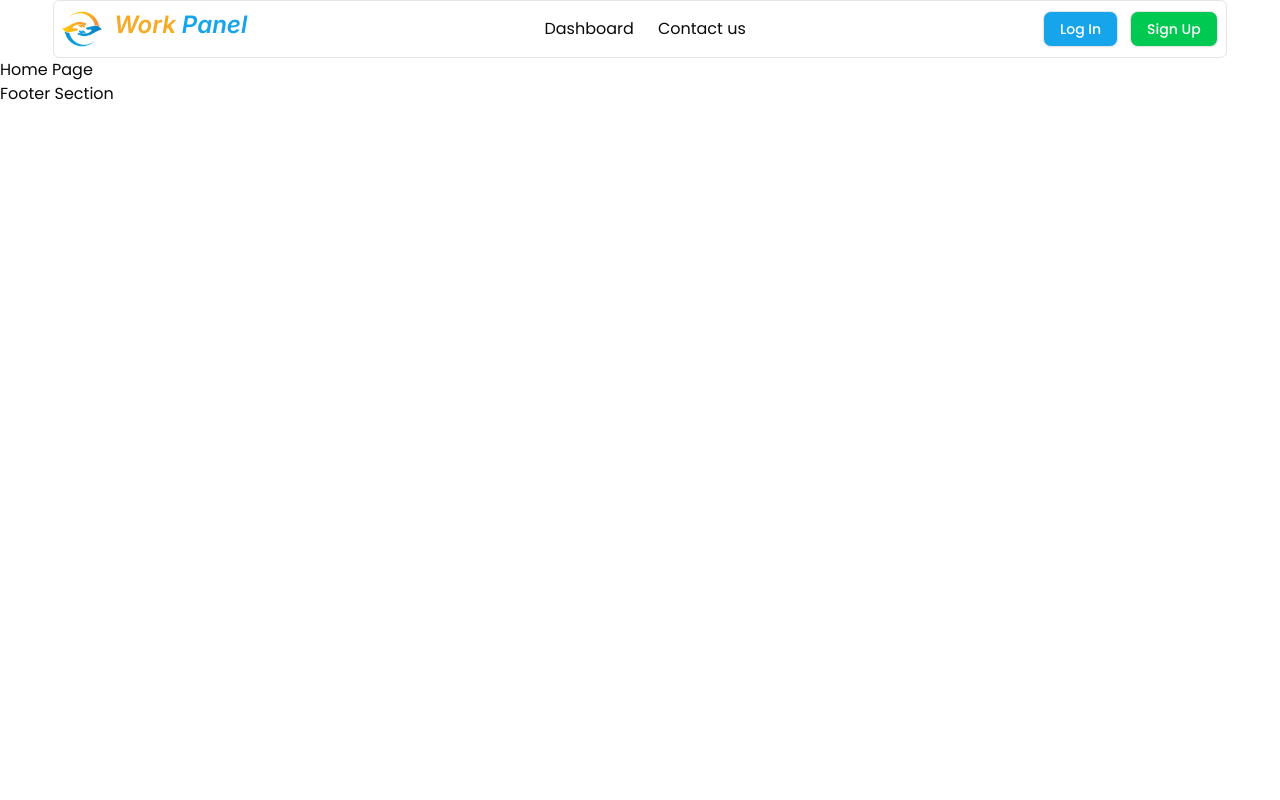
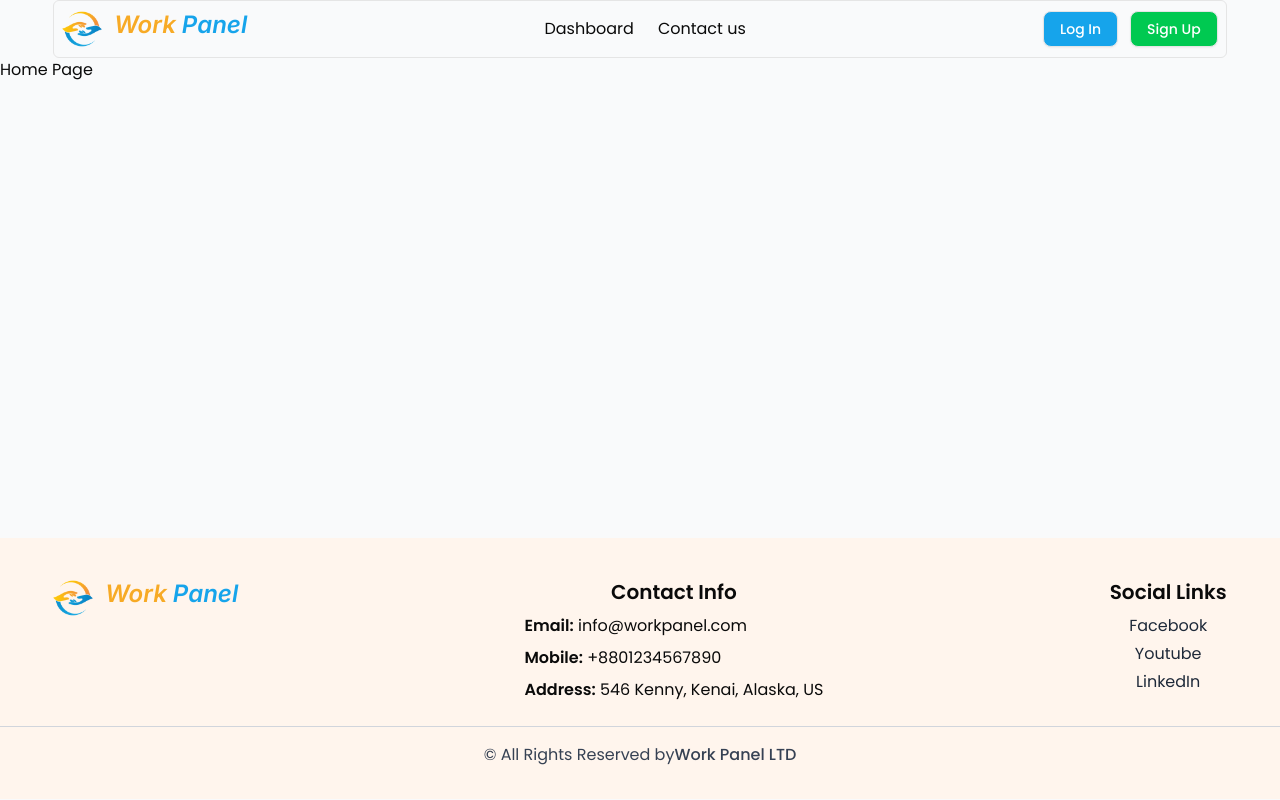
Before and after one commit to samiuzaman/Work_Panel_Client_Side, a React (Vite) app: page / in a window 1280 px wide. Built offline with nearby package versions, Linux system fonts and the light colour scheme.

Commit message:
Add footer with social links

```diff
--- a/src/MainLayout/MainLayout.jsx
+++ b/src/MainLayout/MainLayout.jsx
@@ -6,7 +6,9 @@ const MainLayout = () => {
   return (
     <div className="font-Poppins">
       <Navbar />
-      <Outlet></Outlet>
+      <div className="min-h-[calc(100vh-320px)]">
+        <Outlet></Outlet>
+      </div>
       <Footer />
     </div>
   );
--- a/src/Shared/Footer.jsx
+++ b/src/Shared/Footer.jsx
@@ -1,7 +1,64 @@
-import React from "react";
+import { Link, NavLink } from "react-router";
+import Logo from "../../src/assets/logo.png";
+import { Mail } from "lucide-react";
 
 const Footer = () => {
-  return <div>Footer Section</div>;
+  return (
+    <div className="bg-[#fff5ed] py-4">
+      <div className="w-11/12 mx-auto pb-3 pt-6 flex flex-col lg:flex-row gap-6 justify-between text-center lg:text-left">
+        <NavLink to="/">
+          <div className="flex justify-center gap-3">
+            <img src={Logo} className="w-10 h-10" />
+            <h4 className="text-2xl text-[#f7aa25] font-semibold">
+              Work <span className="text-[#16a4eb]">Panel</span>
+            </h4>
+          </div>
+        </NavLink>
+        <div className="space-y-2">
+          <h3 className="text-center font-semibold text-xl">Contact Info</h3>
+          <p>
+            <span className="font-semibold"> Email:</span> info@workpanel.com
+          </p>
+          <p>
+            <span className="font-semibold">Mobile:</span> +8801234567890
+          </p>
+          <p>
+            <span className="font-semibold">Address:</span> 546 Kenny, Kenai,
+            Alaska, US
+          </p>
+        </div>
+        <div className="text-center space-y-2">
+          <h4 className="text-center font-semibold text-xl">Social Links</h4>
+          <div className="flex flex-col justify-center gap-1">
+            <Link
+              to="https://www.facebook.com/"
+              className="text-gray-800 hover:underline cursor-pointer"
+            >
+              Facebook
+            </Link>
+            <Link
+              to="https://www.instagram.com/"
+              className="text-gray-800 hover:underline cursor-pointer"
+            >
+              Youtube
+            </Link>
+            <Link
+              to="https://www.instagram.com/"
+              className="text-gray-800 hover:underline cursor-pointer"
+            >
+              LinkedIn
+            </Link>
+          </div>
+        </div>
+      </div>
+      <div>
+        <p className="text-gray-700 text-center border-t border-gray-300 py-4 mt-3">
+          &copy; All Rights Reserved by
+          <span className="font-medium">Work Panel LTD</span>
+        </p>
+      </div>
+    </div>
+  );
 };
 
 export default Footer;
--- a/src/Shared/Navbar.jsx
+++ b/src/Shared/Navbar.jsx
@@ -4,7 +4,7 @@ import { Button } from "../components/ui/button";
 import Logo from "../../src/assets/logo.png";
 import { MdMenu, MdOutlineClose } from "react-icons/md";
 const Navbar = () => {
-  const [isOpen, setIsOpen] = useState(true);
+  const [isOpen, setIsOpen] = useState(false);
   console.log(isOpen);
 
   const handleCloseBtn = () => {
--- a/src/index.css
+++ b/src/index.css
@@ -119,7 +119,7 @@
     @apply border-border outline-ring/50;
   }
   body {
-    @apply bg-background text-foreground;
+    @apply  text-foreground bg-gray-50;
   }
 }
 a.active {
```
